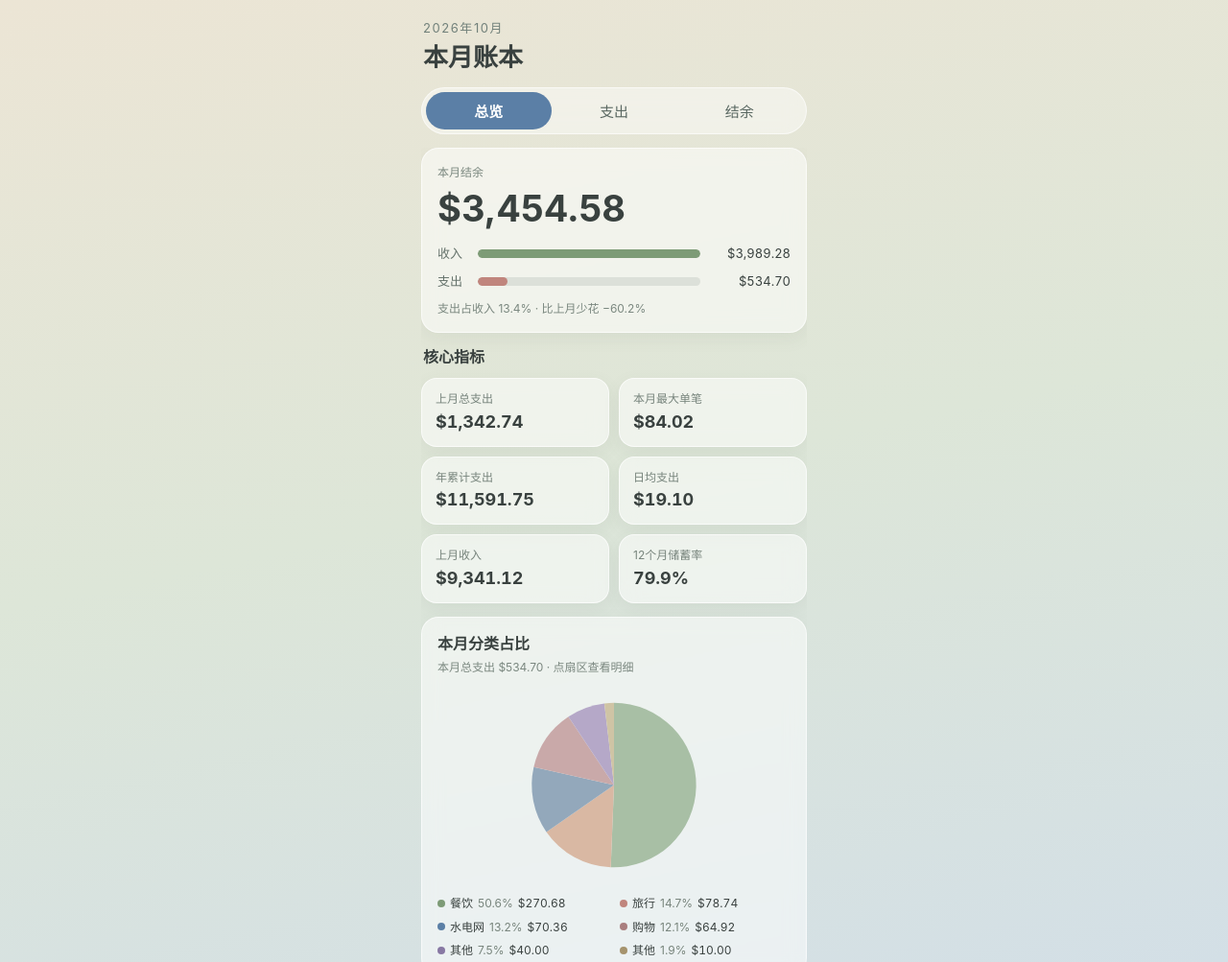
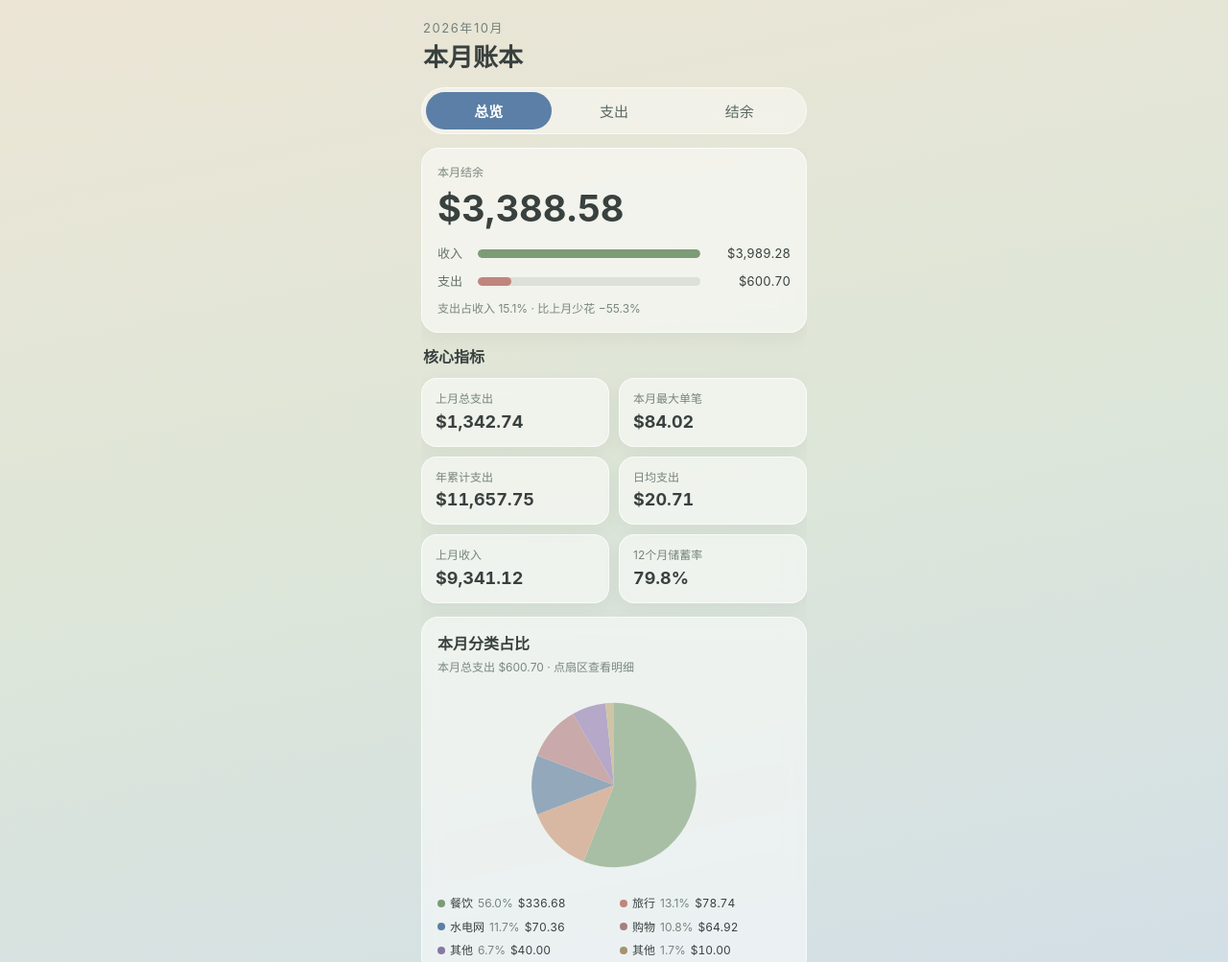
Before and after one commit to Clayyyyyyyy/xixi-expense-dashboard, a plain HTML site: page index.html in a window 1280 px wide. Shown: the top 1003 px of the page at 96% size. Drawn offline with Linux system fonts and the light colour scheme.

Commit message:
dashboard: refresh 2026-10-29

```diff
--- a/index.html
+++ b/index.html
@@ -200,33 +200,33 @@
 "use strict";
 const DATA = /*DATA_START*/
 {
- "generated_for_date": "2026-10-28",
+ "generated_for_date": "2026-10-29",
  "overview": {
   "ym": "2026-10",
   "prev_ym": "2026-09",
   "month_title": "2026年10月",
   "income": 3989.28,
   "prev_income": 9341.12,
-  "expense": 534.7,
+  "expense": 600.7,
   "prev_expense": 1342.74,
-  "balance": 3454.58,
-  "mom_diff": -808.04,
-  "mom_pct": -60.2,
+  "balance": 3388.58,
+  "mom_diff": -742.04,
+  "mom_pct": -55.3,
   "max_single": {
    "merchant": "Tutto Gustoso",
    "amount": 84.02,
    "date": "2026-10-23"
   },
   "refunds": 0.0,
-  "ytd_expense": 11591.75,
-  "daily_avg": 19.1,
-  "days_used": 28,
-  "expense_bar_pct": 13.4
+  "ytd_expense": 11657.75,
+  "daily_avg": 20.71,
+  "days_used": 29,
+  "expense_bar_pct": 15.1
  },
  "categories": [
   {
    "name": "餐饮",
-   "amount": 270.68
+   "amount": 336.68
   },
   {
    "name": "超市",
@@ -273,37 +273,37 @@ const DATA = /*DATA_START*/
    "amount": 40.0
   }
  ],
- "total_expense": 534.7,
+ "total_expense": 600.7,
  "pie": [
   {
    "name": "餐饮",
-   "amount": 270.68,
-   "pct": 50.6
+   "amount": 336.68,
+   "pct": 56.0
   },
   {
    "name": "旅行",
    "amount": 78.74,
-   "pct": 14.7
+   "pct": 13.1
   },
   {
    "name": "水电网",
    "amount": 70.36,
-   "pct": 13.2
+   "pct": 11.7
   },
   {
    "name": "购物",
    "amount": 64.92,
-   "pct": 12.1
+   "pct": 10.8
   },
   {
    "name": "其他",
    "amount": 40.0,
-   "pct": 7.5
+   "pct": 6.7
   },
   {
    "name": "其他",
    "amount": 10.0,
-   "pct": 1.9
+   "pct": 1.7
   }
  ],
  "top10": [
@@ -324,6 +324,12 @@ const DATA = /*DATA_START*/
    "merchant": "AT&T",
    "amount": 70.36,
    "cat": "水电网"
+  },
+  {
+   "date": "2026-10-28",
+   "merchant": "Kenny's Italian Kitchen",
+   "amount": 66.0,
+   "cat": "餐饮"
   },
   {
    "date": "2026-10-12",
@@ -360,12 +366,6 @@ const DATA = /*DATA_START*/
    "merchant": "In-N-Out Burger",
    "amount": 15.32,
    "cat": "餐饮"
-  },
-  {
-   "date": "2026-10-26",
-   "merchant": "McDonald's",
-   "amount": 12.97,
-   "cat": "餐饮"
   }
  ],
  "top_merchants": [
@@ -394,34 +394,26 @@ const DATA = /*DATA_START*/
    ]
   },
   {
+   "name": "Kenny's Italian Kitchen",
+   "amount": 66.0,
+   "count": 1,
+   "cats": [
+    "餐饮"
+   ]
+  },
+  {
    "name": "Pop Mart",
    "amount": 64.92,
    "count": 1,
    "cats": [
     "购物"
    ]
-  },
-  {
-   "name": "Rueggenbach Brewing Co",
-   "amount": 59.46,
-   "count": 1,
-   "cats": [
-    "餐饮"
-   ]
   }
  ],
  "daily": {
-  "start": "2026-09-29",
-  "end": "2026-10-26",
+  "start": "2026-10-01",
+  "end": "2026-10-28",
   "days": [
-   {
-    "date": "2026-09-29",
-    "amount": 0.0
-   },
-   {
-    "date": "2026-09-30",
-    "amount": 0.0
-   },
    {
     "date": "2026-10-01",
     "amount": 0.0
@@ -525,20 +517,36 @@ const DATA = /*DATA_START*/
    {
     "date": "2026-10-26",
     "amount": 62.97
+   },
+   {
+    "date": "2026-10-27",
+    "amount": 0.0
+   },
+   {
+    "date": "2026-10-28",
+    "amount": 66.0
    }
   ],
   "max": {
    "date": "2026-10-19",
    "amount": 131.6,
-   "index": 20
+   "index": 18
   },
   "min": {
-   "date": "2026-09-29",
+   "date": "2026-10-01",
    "amount": 0.0,
    "index": 0
   }
  },
  "recent": [
+  {
+   "date": "2026-10-28",
+   "merchant": "Kenny's Italian Kitchen",
+   "amount": 66.0,
+   "cat": "餐饮",
+   "account": "CREDIT CARD …5804",
+   "status": "待入账"
+  },
   {
    "date": "2026-10-26",
    "merchant": "Panda Express",
@@ -650,14 +658,6 @@ const DATA = /*DATA_START*/
    "cat": "餐饮",
    "account": "Discover it …1272",
    "status": "已入账"
-  },
-  {
-   "date": "2026-10-12",
-   "merchant": "Pop Mart",
-   "amount": 64.92,
-   "cat": "购物",
-   "account": "Discover it …1272",
-   "status": "已入账"
   }
  ],
  "monthly": [
@@ -727,16 +727,16 @@ const DATA = /*DATA_START*/
   {
    "ym": "2026-10",
    "income": 3989.28,
-   "expense": 534.7,
-   "balance": 3454.58,
-   "rate": 86.6
+   "expense": 600.7,
+   "balance": 3388.58,
+   "rate": 84.9
   }
  ],
  "monthly_total": {
   "income": 57673.85,
-  "expense": 11591.75,
-  "balance": 46082.1,
-  "rate": 79.9
+  "expense": 11657.75,
+  "balance": 46016.1,
+  "rate": 79.8
  },
  "combo": {
   "max": 9834.7,
```
